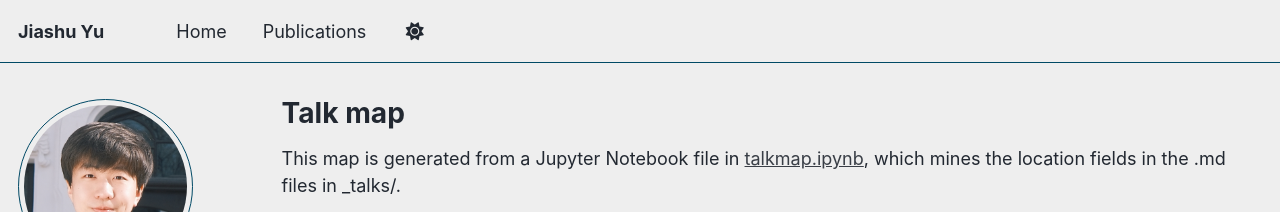
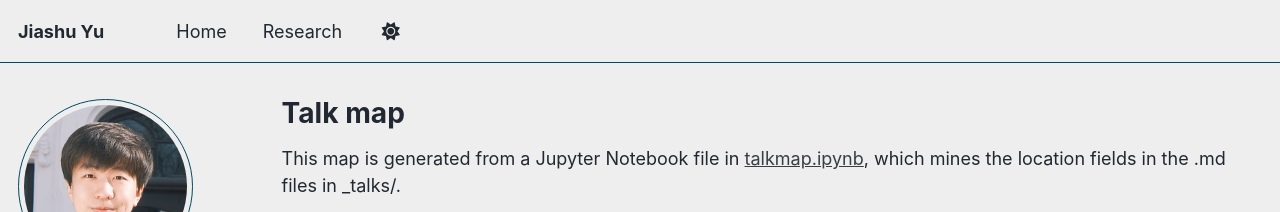
Before and after one commit to Jiashu-Yu/Jiashu-Yu.github.io, a Jekyll site: the page built from _pages/talkmap.html, in a window 1280 px wide. Shown: the top 212 px of the page. Built offline with Jekyll 4.4.1, drawn with Linux system fonts in a browser that asks for light colours; nearby versions of some CDN libraries; some web fonts are replaced; a script bundle is joined from its source files by our own code; library files that are not in the unit come from our copies.

Commit message:
Point legacy navigation to research section

```diff
--- a/_data/navigation.yml
+++ b/_data/navigation.yml
@@ -5,5 +5,5 @@ main:
   - title: "Home"
     url: /
 
-  - title: "Publications"
-    url: /#publications
+  - title: "Research"
+    url: /#research
```
